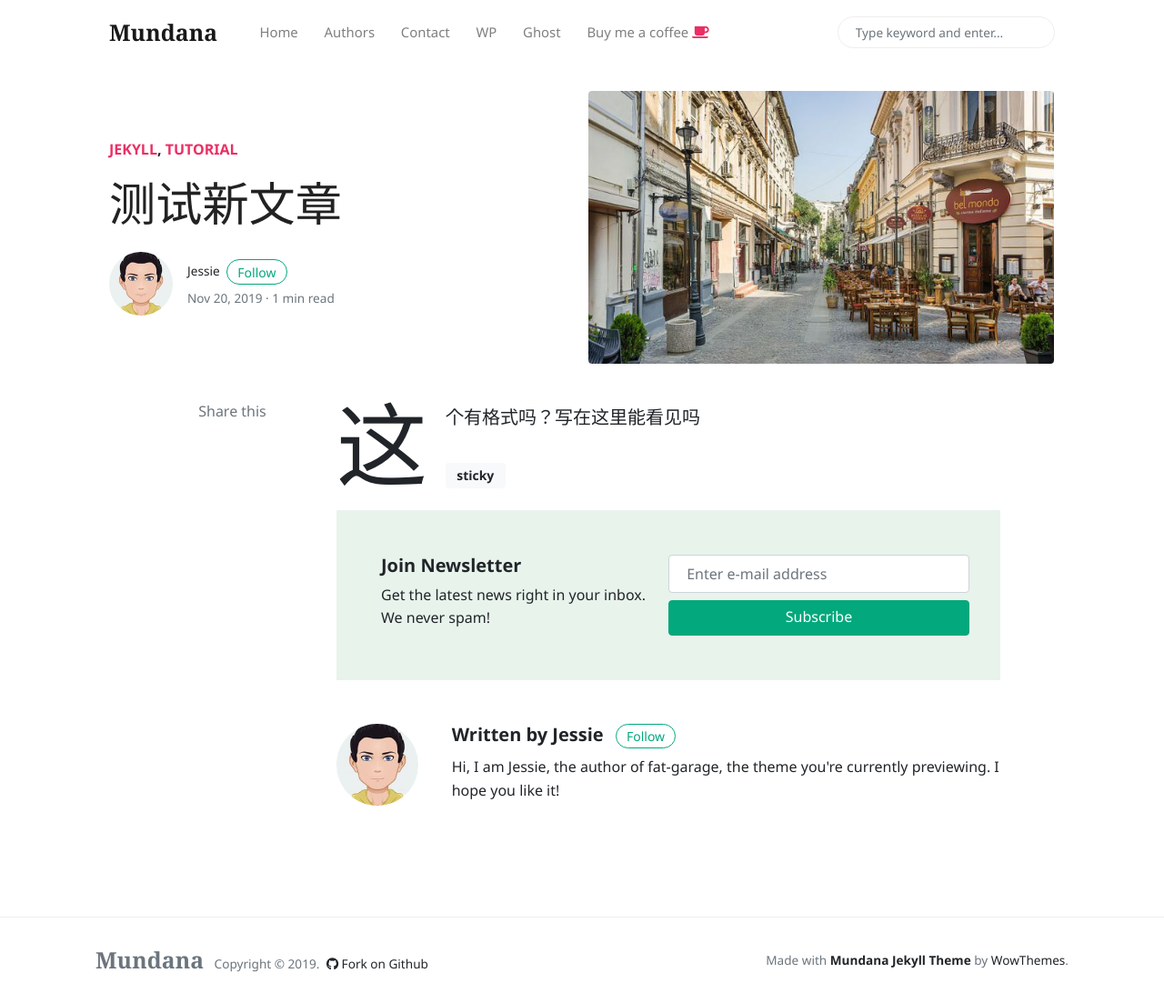
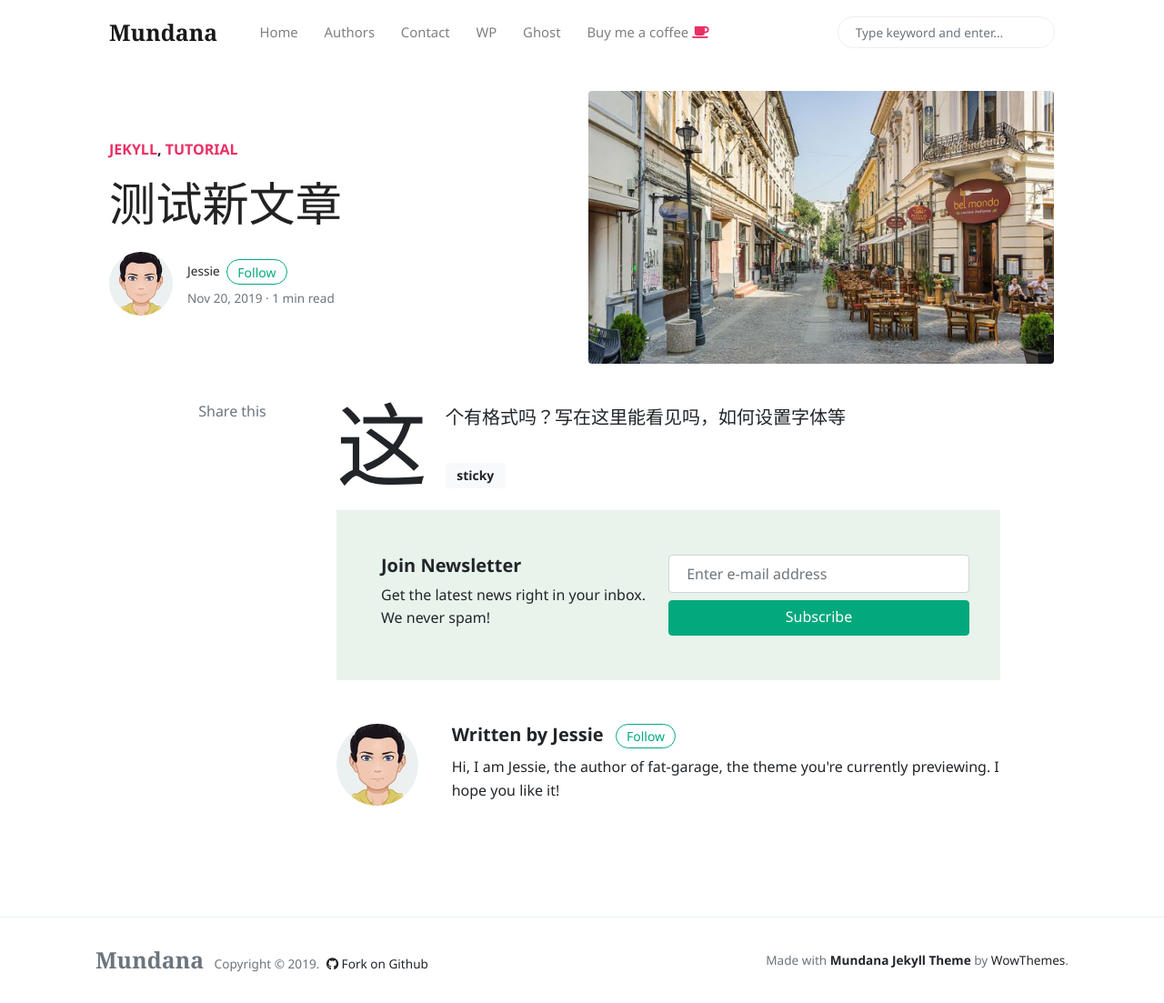
Before and after one commit to qijinzing/fat-garage.github.io, a Jekyll site: the page built from _posts/2019-11-20-text.md, in a window 1280 px wide and 1103 px high. Shown: the whole window at 91% size. Built offline with Jekyll 4.4.1, drawn with Linux system fonts in a browser that asks for light colours; nearby versions of some CDN libraries; comment, search, counter and statistics services are not loaded.

Commit message:
new peper

```diff
--- a/_posts/2019-11-20-text.md
+++ b/_posts/2019-11-20-text.md
@@ -7,4 +7,4 @@ image: assets/images/home.jpg
 tags: [sticky]
 ---
 
-这个有格式吗？写在这里能看见吗
+这个有格式吗？写在这里能看见吗，如何设置字体等
```
